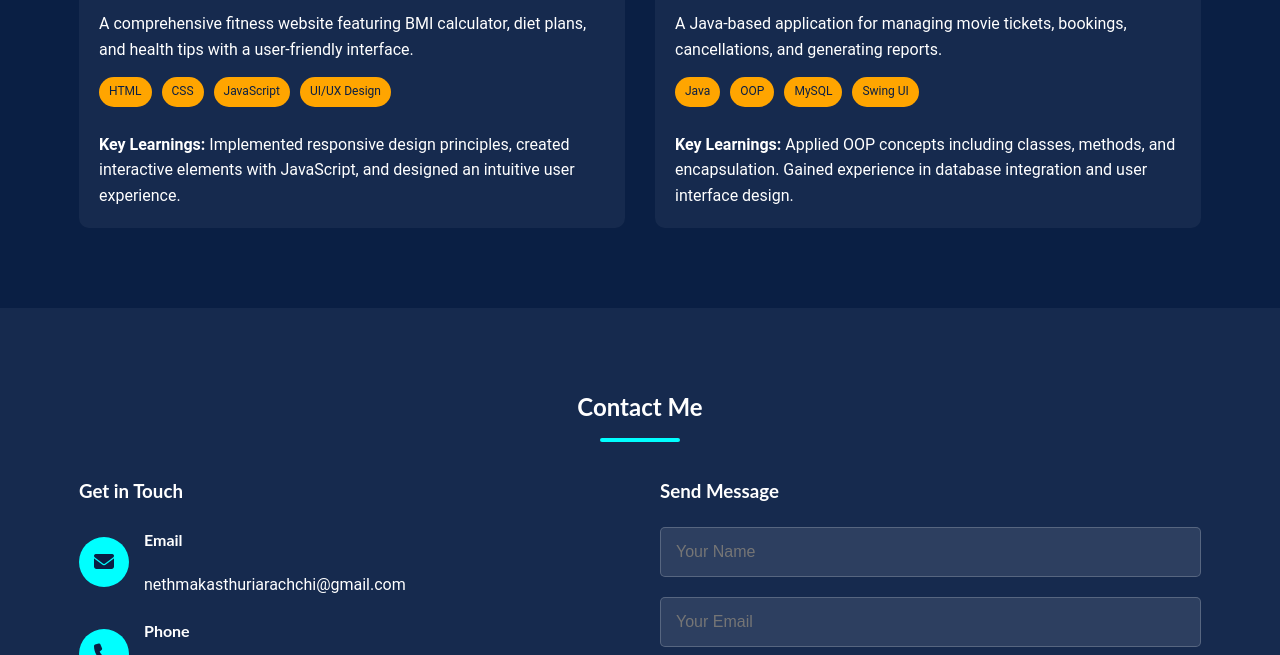
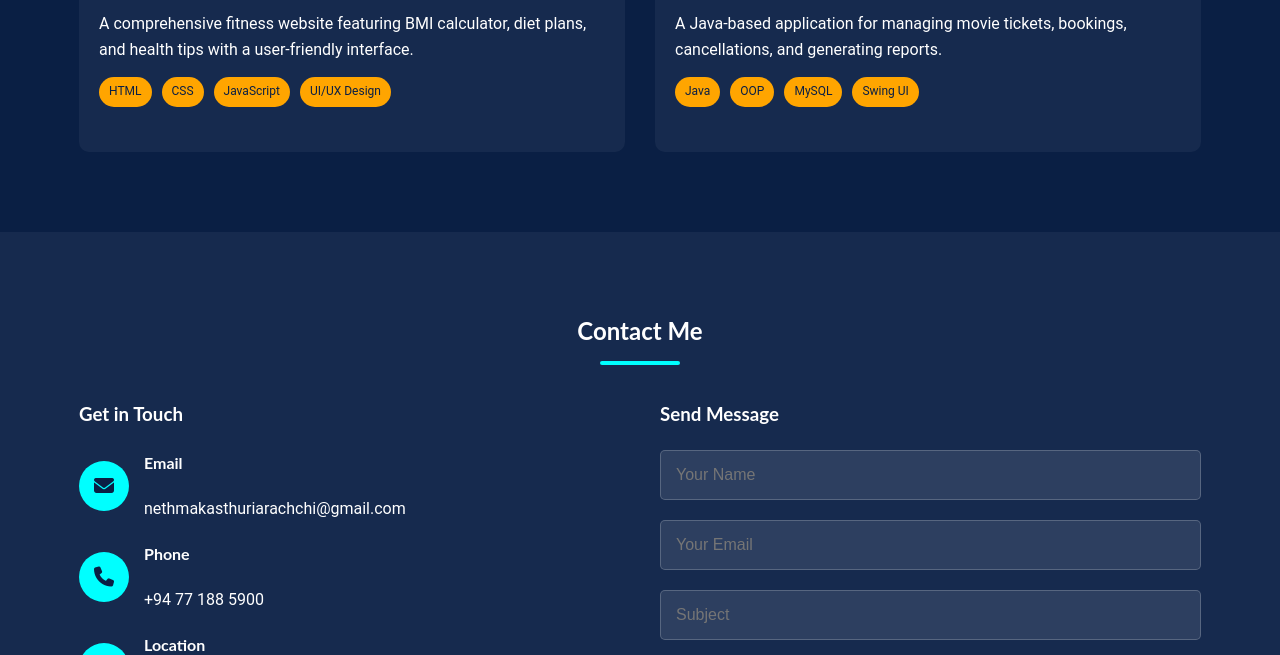
Before and after one commit to Nithini-nethma/portfolio, a plain HTML site: page index.html in a window 1280 px wide. Shown: the part 3180-3835 px from the top of the page. Drawn offline with Linux system fonts and the light colour scheme.

Commit message:
Update index.html

```diff
--- a/index.html
+++ b/index.html
@@ -291,8 +291,6 @@
                             <span class="tech-tag">JavaScript</span>
                             <span class="tech-tag">UI/UX Design</span>
                         </div>
-                        <p><strong>Key Learnings:</strong> Implemented responsive design principles, created interactive
-                            elements with JavaScript, and designed an intuitive user experience.</p>
                     </div>
                 </div>
                 <div class="portfolio-item">
@@ -309,8 +307,6 @@
                             <span class="tech-tag">MySQL</span>
                             <span class="tech-tag">Swing UI</span>
                         </div>
-                        <p><strong>Key Learnings:</strong> Applied OOP concepts including classes, methods, and
-                            encapsulation. Gained experience in database integration and user interface design.</p>
                     </div>
                 </div>
             </div>
```
